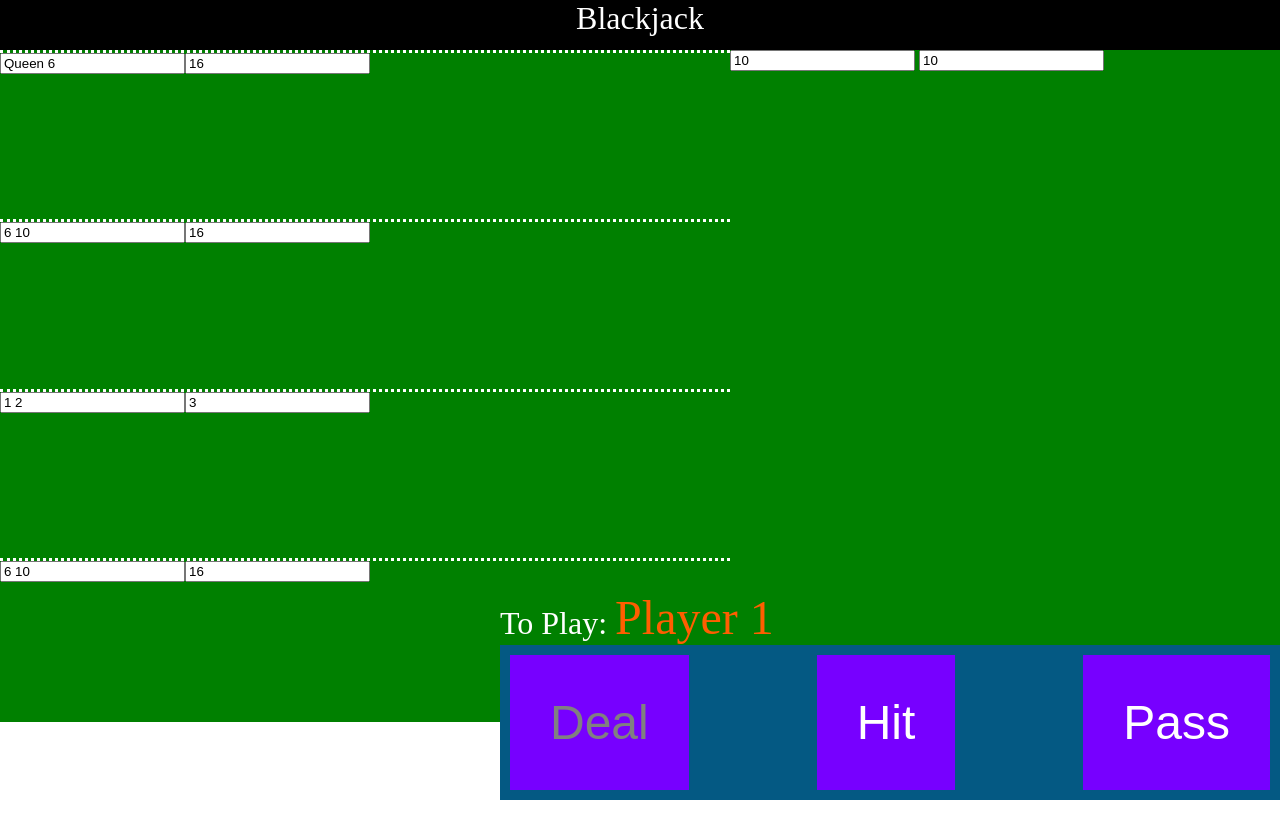
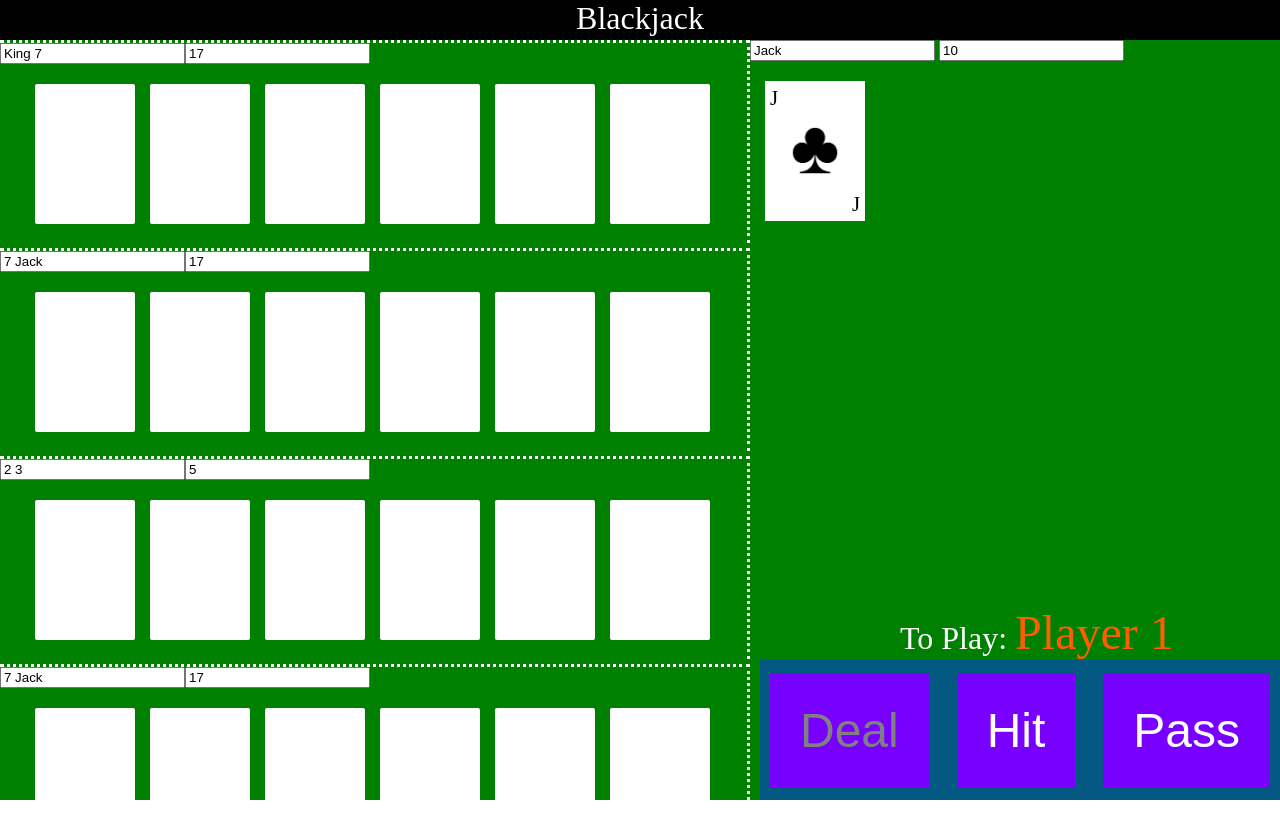
Before and after one commit to tinh0/Blackjack, a plain HTML site: page index.html in a window 1280 px wide. Both pictures are taken after a click on the button "Deal". Before the commit the page ends 800 px from the top, so only its background shows below. Drawn offline with Linux system fonts and the light colour scheme.

Commit message:
Added cards

```diff
--- a/blackjack-styles.css
+++ b/blackjack-styles.css
@@ -1,29 +1,5 @@
 body {
     margin: 0px;
-}
-
-.main-wrapper {
-    display: flex;
-    background-color: green;
-    height: 672px;
-}
-
-.board-wrapper {
-    display: flex;
-    flex-direction: column;
-    justify-content: space-between;
-    width: 730px;
-}
-
-#player {
-    font-size: 1.5em;
-    color: rgb(255, 94, 0);
-}
-
-.player-wrapper {
-    border-top: 3px white dotted;
-    margin-bottom: 140px;
-    display: flex;
 }
 
 .title {
@@ -31,21 +7,38 @@ body {
     color: white;
     display: flex;
     justify-content: center;
-    height: 50px;
+    height: 5vh;
     font-size: 2em;
 }
 
-.action-wrapper {
+.main-wrapper {
     display: flex;
-    flex-direction: row;
-    padding: 10px;
-    background-color: #045983;
-    width: 760px;
-    justify-content: space-between;
-    align-items: center;
+    background-color: green;
+    width: 100%;
+    height: 95vh;
 }
 
-.bottom-div {
+.main-wrapper > .left-wrapper {
+    display: flex;
+    flex-direction: column;
+    justify-content: space-between;
+    width: 750px;
+}
+
+.main-wrapper > .left-wrapper > .player-wrapper {
+    border-top: 3px white dotted;
+    border-right: 3px white dotted;
+    height: 200px;
+    display: flex;
+    flex-direction: column;
+    margin-bottom: 5px;
+}
+
+.main-wrapper > .left-wrapper > .player-wrapper > .value {
+    display: flex;
+}
+
+.right-wrapper {
     margin-right: 80px;
     width: 700px;
     position: fixed;
@@ -55,19 +48,37 @@ body {
     flex-direction: column;
 }
 
-.bottom-div > .to-play-div {
+.right-wrapper > .to-play {
     color: white;
     font-size: 2em;
+    margin-left: 400px;
+}
+
+.right-wrapper > .action-wrapper {
+    display: flex;
+    flex-direction: row;
+    padding: 10px;
+    background-color: #045983;
+    height: 120px;
+    width: 500px;
+    justify-content: space-between;
+    align-items: center;
+    margin-left: 260px;
 }
 
 #deal, #hit, #pass  {
     height: 100%;
     width: 100%;
-    padding: 40px;
+    padding: 30px;
     background-color: rgb(119, 0, 255);
     color: white;
     border: 1px transparent;
     font-size: 3em;
+}
+
+#player {
+    font-size: 1.5em;
+    color: rgb(255, 94, 0);
 }
 
 #deal:disabled, #hit:disabled, #pass:disabled {
@@ -76,7 +87,6 @@ body {
 
 #bust-one, #bust-two, #bust-three, #bust-four, #bust-dealer {
     color: white;
-    font-size: 1.3em;
     text-decoration: bold;
     margin-left: 10px;
 }
@@ -84,3 +94,54 @@ body {
 #bust-dealer {
     float: right;
 }
+
+.card-holder {
+    display: flex;
+    margin-left: 20px;
+}
+
+.card {
+    height: 140px;
+    width: 100px;
+    background-color: white;
+    border-radius: 2px;
+    margin-top: 20px;
+    margin-left: 15px;
+    margin-bottom: 20px;
+    position: relative;
+}
+
+#dealer-card-holder {
+    display: grid;
+    grid-template-columns: auto auto auto auto;
+    width: 115%;
+    margin-bottom: 20px;
+    border-bottom: 3px white dotted;
+}
+
+.top-value {
+    position: absolute;
+    top: 0;
+    left: 0;
+    margin: 5px;
+    text-decoration: bold;
+    font-size: 1.3em;
+    color: black;
+}
+
+.bottom-value {
+    position: absolute;
+    bottom: 0px;
+    right: 0;
+    margin: 5px;
+    text-decoration: bold;
+    color: black;
+    font-size: 1.3em;
+}
+
+.card img {
+    height: 50px;
+    width: 50px;
+    padding: 45px 25px;
+    background-color: white;
+}
--- a/index.html
+++ b/index.html
@@ -12,43 +12,117 @@
     <script src="twenty-one.js"></script>
     <div class="title">Blackjack</div>
     <div class="main-wrapper">
-        <div class="board-wrapper">
+        <div class="left-wrapper">
             <div class="player-wrapper">
+                <div class="value">
                     <input type="text" id="player-one" placeholder="Player 1">
                     <input type="text" id="player-one-value" placeholder="0">
                     <span id="bust-one" hidden>Bust</span>
                 </div>
+                <div class="card-holder">
+                    <div class="card"></div>
+                    <div class="card"></div>
+                    <div class="card"></div>
+                    <div class="card"></div>
+                    <div class="card"></div>
+                    <div class="card"></div>
+                </div>
+            </div>
 
             <div class="player-wrapper">
+                <div class="value">
                     <input type="text" id="player-two" placeholder="Player 2">
                     <input type="text" id="player-two-value" placeholder="0">
                     <span id="bust-two" hidden>Bust</span>
                 </div>
+                <div class="card-holder">
+                    <div class="card"></div>
+                    <div class="card"></div>
+                    <div class="card"></div>
+                    <div class="card"></div>
+                    <div class="card"></div>
+                    <div class="card"></div>
+                </div>
+            </div>
 
             <div class="player-wrapper">
+                <div class="value">
                     <input type="text" id="player-three" placeholder="Player 3">
                     <input type="text" id="player-three-value" placeholder="0">
                     <span id="bust-three" hidden>Bust</span>
                 </div>
+                <div class="card-holder">
+                    <div class="card"></div>
+                    <div class="card"></div>
+                    <div class="card"></div>
+                    <div class="card"></div>
+                    <div class="card"></div>
+                    <div class="card"></div>
+                </div>
+            </div>
 
             <div class="player-wrapper">
+                <div class="value">
                     <input type="text" id="player-four" placeholder="Player 4">
                     <input type="text" id="player-four-value" placeholder="0">
                     <span id="bust-four" hidden>Bust</span>
                 </div>
+                <div class="card-holder">
+                    <div class="card"></div>
+                    <div class="card"></div>
+                    <div class="card"></div>
+                    <div class="card"></div>
+                    <div class="card"></div>
+                    <div class="card"></div>
+                </div>
+            </div>
         </div>
 
         <div class="dealer-wrapper">
+            <div class="value">
                 <input type="text" id="dealer" placeholder="Dealer">
                 <input type="text" id="dealer-value" placeholder="0">
                 <span id="bust-dealer" hidden>Bust</span>
             </div>
+            <div id="dealer-cards">
+                <div class="card" hidden>
+                    <div id="dealer1"></div>
+                    <div class="top-value"></div>
+                    <div class="bottom-value"></div>
+                </div>
+                <div class="card" hidden>
+                    <div class="top-value"></div>
+                    <div id="dealer2"></div>
+                    <div class="bottom-value"></div>
+                </div>
+                <div class="card" hidden>
+                    <div class="top-value"></div>
+                    <div id="dealer3"></div>
+                    <div class="bottom-value"></div>
+                </div>
+                <div class="card" hidden>
+                    <div class="top-value"></div>
+                    <div id="dealer4"></div>
+                    <div class="bottom-value"></div>
+                </div>
+                <div class="card" hidden>
+                    <div class="top-value"></div>
+                    <div id="dealer5"></div>
+                    <div class="bottom-value"></div>
+                </div>
+                <div class="card" hidden>
+                    <div class="top-value"></div>
+                    <div id="dealer6"></div>
+                    <div class="bottom-value"></div>
+                </div>
+            </div>
+        </div>
     </div>
 
 
-    <div class="bottom-div">
 
-        <div class="to-play-div">
+    <div class="right-wrapper">
+        <div class="to-play">
             To Play: <span id="player"> Dealer</span>
         </div>
 
@@ -64,6 +138,8 @@
             </div>
         </div>
     </div>
+
+
 </body>
 
 </html>
--- a/twenty-one.js
+++ b/twenty-one.js
@@ -8,11 +8,12 @@ var playerOneValue = 0;
 var playerTwoValue = 0;
 var playerThreeValue = 0;
 var playerFourValue = 0;
-var cards = ["Ace", 1, 2, 3, 4, 5, 6, 7, 8, 9, 10, "Jack", "Queen", "King"];
+var cards = ["Ace", 2, 3, 4, 5, 6, 7, 8, 9, 10, "Jack", "Queen", "King"];
 
 function deal() {
     document.getElementById("deal").disabled = true;
     dealerCards.push(getCard());
+    createCard("dealer-cards", dealerCards);
     playerOneCards.push(getCard(), getCard());
     playerTwoCards.push(getCard(), getCard());
     playerThreeCards.push(getCard(), getCard());
@@ -286,27 +287,35 @@ function dealerHit() {
     document.getElementById("deal").onclick = function () { reset() };
 }
 
+function createCard(player, arr) {
+    var cardNumber = arr.length - 1
+    var targetCard = document.getElementById(player).getElementsByClassName("card")[cardNumber];
+    targetCard.style.display = "block"
+
+    var cardRank = arr[cardNumber].toString().substring(0,1);
+    var suit = document.createElement("img");
+    var suits = randomSuit()
+    suit.src = suits;
+
+    if (suits == "images/diamond.png" || suits == "images/heart.png") {
+        targetCard.getElementsByClassName("top-value")[0].style.color = "red";
+        targetCard.getElementsByClassName("bottom-value")[0].style.color = "red";
+    }
+
+    targetCard.getElementsByClassName("top-value")[0].innerHTML = cardRank;
+    targetCard.getElementsByClassName("bottom-value")[0].innerHTML = cardRank;
+
+    var formatString = player.substr(0, player.indexOf("-")) + arr.length;
+    console.log(formatString);
+    document.getElementById(formatString).appendChild(suit);
+
+    console.log(arr);
+}
+
 function randomSuit() {
-    var suit = Math.floor(Math.random() * Math.floor(4));
-    var suits;
-    switch (suit) {
-        case 0:
-            suits = "Clover";
-            break;
-
-        case 1:
-            suits = "Clubs";
-            break;
-
-        case 2:
-            suits = "Hearts";
-            break;
-
-        case 3:
-            suits = "Diamonds"
-            break;
-    }
-    return suits;
+    var suits = ["images/clover.png", "images/diamond.png", "images/heart.png", "images/spade.png"];
+    var suit = suits[Math.floor(Math.random() * Math.floor(4))];
+    return suit;
 }
 
 function reset() {
```
Also changed, not shown: images/clover.png (added), images/diamond.png (added), images/heart.png (added), images/spade.png (added). Lines whose indentation alone changed are shown as unchanged.
